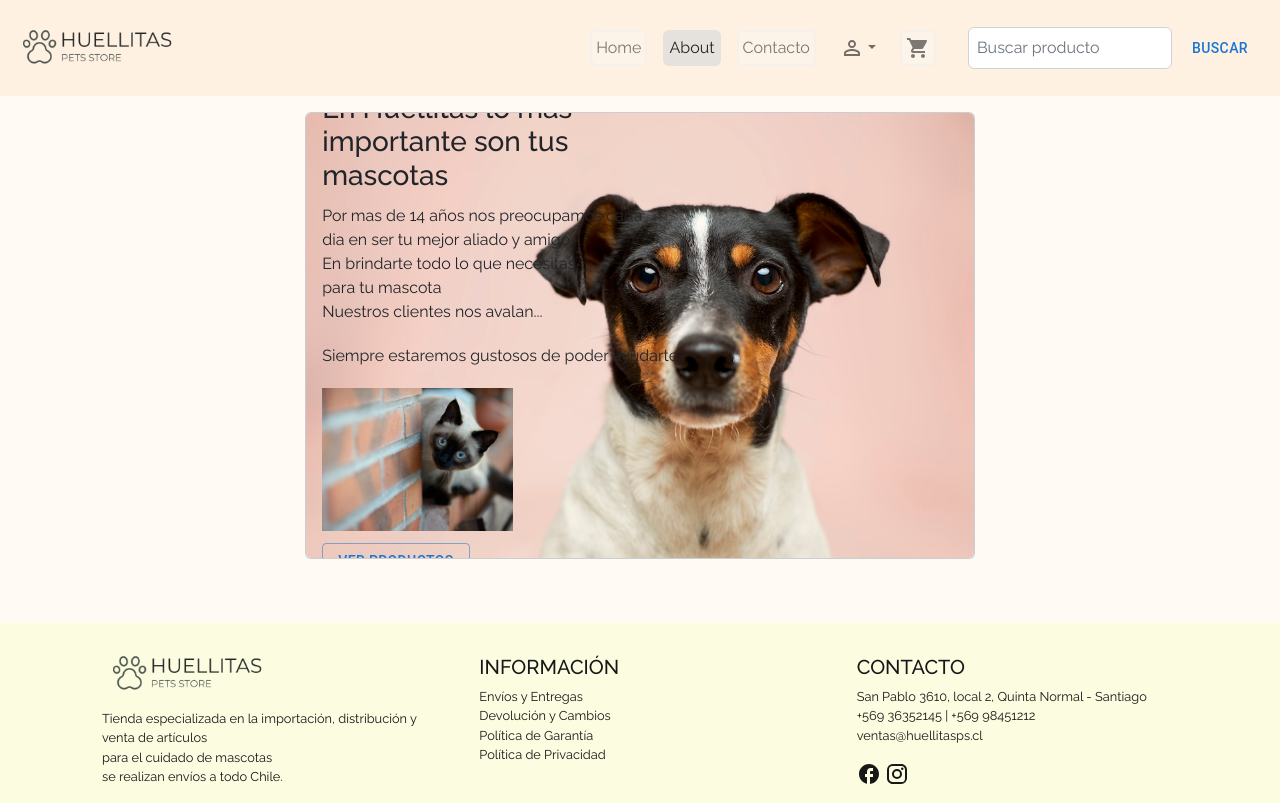
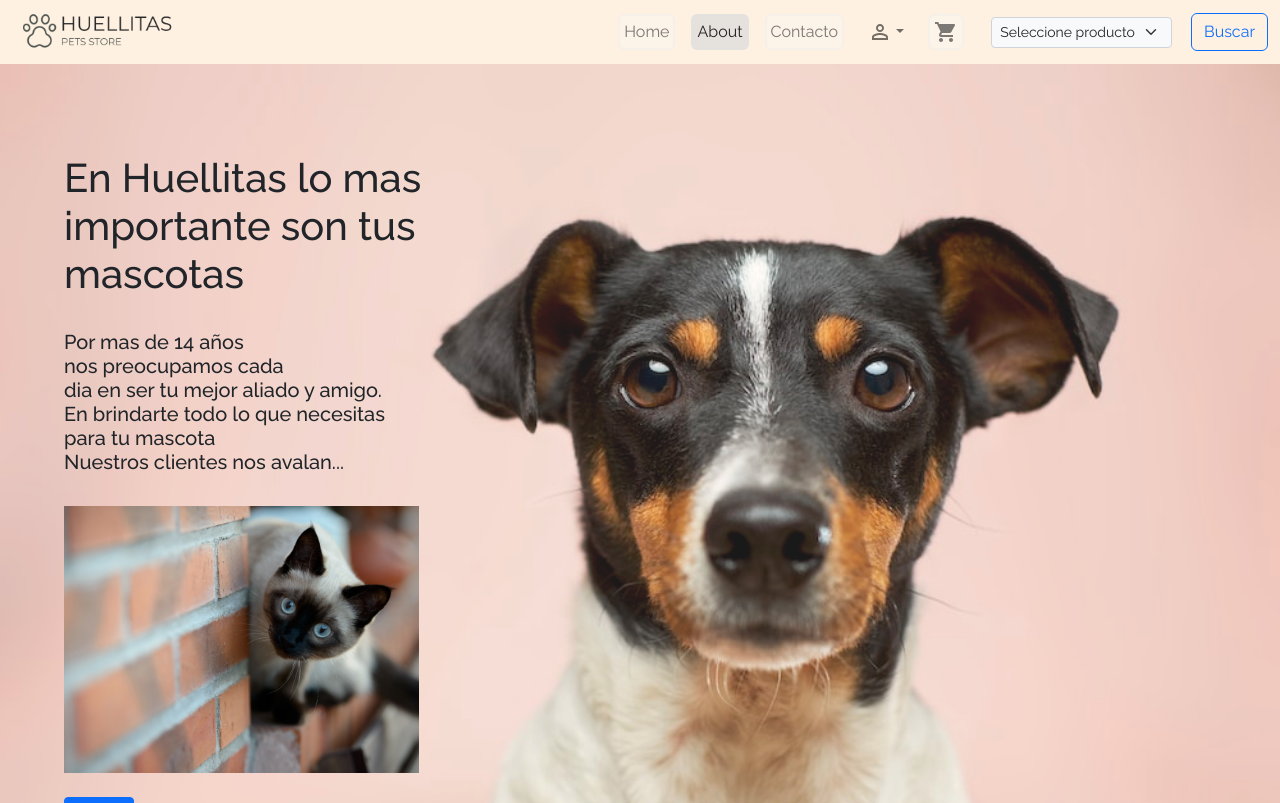
Before and after one commit to LuisGutWo/huellitas_pets_store_final_proyect, a React (Vite) app: page /about in a window 1280 px wide. Shown: the top 803 px of the page. Built offline with nearby package versions, Linux system fonts and the light colour scheme.

Commit message:
fixed select product

```diff
--- a/public/products.json
+++ b/public/products.json
@@ -3,7 +3,7 @@
     "desc": "Bolso para transporte de mascotas, materiales amigables y practicas asas para un transporte seguro y cómodo",
     "id": "P001",
     "img": "/bolso_transporte_mascota.jpg",
-    "name": "Bolos Transporte",
+    "name": "Bolso Transporte",
     "price": 29900,
     "tipo": "gato"
   },
--- a/src/App.jsx
+++ b/src/App.jsx
@@ -9,7 +9,8 @@ import NotFound from "./views/NotFound";
 import About from "./views/About";
 import CreateUser from "./views/CreateUser";
 import ProductsCardSection from "./views/ProductsCardSection";
-import Product from "./views/Product";
+import ProductDetail from "./views/ProductDetail";
+
 import Contact from "./views/Contact";
 
 import "./index.css";
@@ -18,10 +19,11 @@ function App() {
   return (
     <div className="app">
       <MainNavbar />
+      <div className="routes-section">
         <Routes>
           <Route path="/" element={<Home />} />
           <Route path="/products" element={<ProductsCardSection />} />
-        <Route path="/products/:id" element={<Product />} />
+          <Route path="/products/:id" element={<ProductDetail />} />
           <Route path="/cart" element={<Cart />} />
           <Route path="/contact" element={<Contact />} />
           <Route path="/about" element={<About />} />
@@ -29,6 +31,7 @@ function App() {
           <Route path="/create" element={<CreateUser />} />
           <Route path="*" element={<NotFound />} />
         </Routes>
+      </div>
       <MainFooter />
     </div>
   );
--- a/src/components/CartItem.jsx
+++ b/src/components/CartItem.jsx
@@ -9,7 +9,7 @@ export default function CartItem({ item }) {
       <div className="d-flex justify-content-between align-items-center">
         <div className="d-flex">
           <img className="me-3" src={item.img} alt="Product" width="100" />
-          <h3 className="mt-3 p-2">{item.name}</h3>
+          <h3 className="mt-3 p-2 fs-5">{item.name}</h3>
         </div>
         <div className="d-flex gap-1">
           <small className="text-muted p-2">${formatPrice(item.price)}</small>
--- a/src/components/HeroSection.jsx
+++ b/src/components/HeroSection.jsx
@@ -11,7 +11,7 @@ const HeroSection = () => {
             <img
               src="src/assets/img/hero_mascotas.jpg"
               alt=""
-              className="hero-img img-fluid"
+              className="about-img img-fluid"
             />
           </div>
           <div className="newhero-container">
--- a/src/components/MainNavbar.jsx
+++ b/src/components/MainNavbar.jsx
@@ -1,21 +1,61 @@
-import React from "react";
+import React, { useEffect, useState } from "react";
+import { NavLink, useNavigate } from "react-router-dom";
+import { Button, Form } from "react-bootstrap";
+
 import Container from "react-bootstrap/Container";
-import Form from "react-bootstrap/Form";
 import Nav from "react-bootstrap/Nav";
 import Navbar from "react-bootstrap/Navbar";
 import NavDropdown from "react-bootstrap/NavDropdown";
 import Offcanvas from "react-bootstrap/Offcanvas";
 
-import { NavLink } from "react-router-dom";
-import { Button } from "@mui/material";
+import CreateUser from "../views/CreateUser";
+import LoginPage from "../views/LoginPage";
+import Loading from "./Loading";
 
 import PermIdentityIcon from "@mui/icons-material/PermIdentity";
 import ShoppingCartIcon from "@mui/icons-material/ShoppingCart";
+import NotFound from "../views/NotFound";
 
-import CreateUser from "../views/CreateUser";
-import LoginPage from "../views/LoginPage";
+export default function MainNavbar() {
+  const [products, setProducts] = useState([]);
+  const [loading, setLoading] = useState(false);
+  const [selectProduct, setSelectProduct] = useState("");
+  const [error, setError] = useState(false);
 
-function MainNavbar() {
+  const navigate = useNavigate();
+
+  const getProduct = async () => {
+    setLoading(true);
+
+    try {
+      const res = await fetch("/products.json");
+      const productData = await res.json();
+      setProducts(productData);
+    } catch (error) {
+      console.log(error.message);
+    }
+    setLoading(false);
+  };
+  useEffect(() => {
+    getProduct();
+  }, []);
+
+  const handleClick = () => {
+    if (selectProduct) {
+      navigate(`/products/${selectProduct}`);
+    } else {
+      setError(true);
+    }
+  };
+
+  const handleChange = (e) => {
+    setSelectProduct(e.target.value);
+    if (e.target.value) setError(false);
+  };
+
+  if (loading) return <Loading />;
+  if (error) return <NotFound />;
+
   return (
     <>
       {["lg"].map((expand) => (
@@ -27,7 +67,6 @@ function MainNavbar() {
         >
           <Container fluid>
             <Navbar.Brand href="#">
-              <NavLink to="/">
               <img
                 src="src/assets/img/huellitas_logo_dark.png"
                 width="170"
@@ -35,7 +74,6 @@ function MainNavbar() {
                 className="card-image d-inline-block align-top"
                 alt=""
               />
-              </NavLink>
             </Navbar.Brand>
             <Navbar.Toggle aria-controls={`offcanvasNavbar-expand-${expand}`} />
             <Navbar.Offcanvas
@@ -87,7 +125,6 @@ function MainNavbar() {
                     <NavDropdown.Item href="#action5">
                       <LoginPage />
                     </NavDropdown.Item>
-                    <NavDropdown.Item href="#action6"></NavDropdown.Item>
                   </NavDropdown>
                   <NavLink
                     to="/cart"
@@ -98,16 +135,35 @@ function MainNavbar() {
                     <ShoppingCartIcon className="card-image" />
                   </NavLink>
                 </Nav>
-                <Form className="d-flex">
-                  <Form.Control
-                    type="search"
-                    placeholder="Buscar producto"
-                    className="m-3 me-0 p-2"
-                    aria-label="Search"
-                  />
-                  <Button color="primary" className="m-3 p-2">
+                <Form className="navbar-form">
+                  <div className="form-container">
+                    <Form.Select
+                      size="sm"
+                      className="bg-light navbar-select"
+                      onChange={handleChange}
+                    >
+                      <option value={""}>Seleccione producto</option>
+                      {products.map((product) => (
+                        <option key={product.name} value={product.id}>
+                          {product.name}
+                        </option>
+                      ))}
+                    </Form.Select>
+                    <Button
+                      variant="outline-primary"
+                      size="small"
+                      onClick={handleClick}
+                    >
                       Buscar
                     </Button>
+                  </div>
+                  <div>
+                    {error && (
+                      <p className="alert alert-danger alert-sm">
+                        Seleccione un producto
+                      </p>
+                    )}
+                  </div>
                 </Form>
               </Offcanvas.Body>
             </Navbar.Offcanvas>
@@ -117,5 +173,3 @@ function MainNavbar() {
     </>
   );
 }
-
-export default MainNavbar;
--- a/src/index.css
+++ b/src/index.css
@@ -5,12 +5,35 @@
   font-family: "Raleway", sans-serif;
   background-color: #fffbf4;
 }
+.routes-section {
+  margin-top: 4rem;
+}
 
 /* Navbar Styles */
 .main-navbar {
-  height: 12%;
+  height: 4rem;
   background-color: #fff1e1;
 }
+.navbar-form {
+  display: flex;
+  overflow: visible;
+  flex-direction: column;
+  width: 18rem;
+  margin-top: 0.5rem;
+}
+.form-container{
+  display: flex;
+  justify-content: center;
+  align-items: center;
+  gap: 0.5rem;
+}
+.navbar-select{
+  margin: 0.7rem;
+  max-width: 100%;
+
+
+}
+
 
 .active-class {
   background-color: rgba(221, 221, 221, 0.755);
@@ -33,11 +56,14 @@
   border-radius: 6px;
 }
 
+
+
+
+
 /* Hero Section Styles */
 .main-hero {
   display: flex;
   flex-wrap: wrap;
-  margin-top: 4.6rem;
   overflow: hidden;
 }
 .hero-img {
@@ -78,7 +104,7 @@
   align-items: flex-end;
   flex-wrap: wrap;
   margin-left: 2rem;
-  font-size: 3em;
+  font-size: 2em;
 }
 @media screen and (max-width: 640px) {
   .text-container {
@@ -90,7 +116,7 @@
   flex-wrap: wrap;
   text-align: end;
   margin-left: 2rem;
-  font-size: 3em;
+  font-size: 2em;
 }
 @media screen and (max-width: 640px) {
   .newtext-container {
@@ -98,21 +124,31 @@
   }
 }
 
+
+
+
 /* About section Styles */
 .about-container {
+  width: 100%;
   display: flex;
-  justify-content: center;
   align-items: center;
+  overflow: hidden;
 }
-.about-card {
-  overflow: hidden;
-  width: 100%;
+.about-img {
+  opacity: 0.9;
+  width: 100vw;
+  height: 100%;
 }
 .card-overlay {
+  position: absolute;
+  margin-left: 2rem;
+  padding: 2rem;
   display: flex;
   flex-direction: column;
-  justify-content: center;
-  gap: 4px;
+  flex-wrap: wrap;
+  justify-content: space-around;
+  align-items: flex-start;
+  gap: 1.5rem;
 }
 .about-image {
   width: 30%;
@@ -120,6 +156,11 @@
 .about-button {
   text-decoration: none;
 }
+
+
+
+
+
 
 /* Contact Styles */
 .main-contact {
@@ -129,7 +170,6 @@
   align-items: flex-end;
   justify-content: flex-start;
   flex-wrap: wrap;
-  padding-top: 4.5rem;
 }
 .contact-container {
   position: absolute;
@@ -140,8 +180,7 @@
 
 /* Cards Products section */
 .products-section {
-  margin-top: 2rem;
-  padding-top: 4rem;
+  padding-top: 2rem;
 }
 .products-container {
   display: flex;
@@ -150,6 +189,12 @@
   align-items: flex-start;
   margin: 2em;
   gap: 5px;
+}
+.product-container{
+  display: flex;
+  justify-content: center;
+  align-items: center;
+
 }
 .card {
   overflow: hidden;
@@ -174,8 +219,11 @@
 }
 .cart-container {
   background-color: rgba(247, 247, 247, 0.971);
-  padding-top: 6rem;
+  padding-top: 2rem;
 }
+
+
+
 
 /* Footer Styles */
 .main-footer {
--- a/src/views/About.jsx
+++ b/src/views/About.jsx
@@ -1,38 +1,39 @@
-import { Button } from "@mui/material";
-import Card from "react-bootstrap/Card";
+import { Button } from "react-bootstrap";
 import { NavLink } from "react-router-dom";
 
 function About() {
   return (
-    <div className="container about-container">
-      <Card className="bg-light text-dark about-card">
-        <Card.Img
+    <div className="about-container bg-light text-dark">
+      <img
         src="src/assets/img/perrito_fondo_rosado.jpg"
-          alt="Card image"
+        alt=""
+        className="about-img img-fluid"
       />
-        <Card.ImgOverlay className="card-overlay">
-          <Card.Title className="fs-3">
+      <div className="card-overlay">
+        <h1>
           En Huellitas lo mas
           <br /> importante son tus
           <br /> mascotas
-          </Card.Title>
-          <Card.Text>
-            Por mas de 14 años nos preocupamos cada <br /> dia en ser tu mejor
+        </h1>
+        <h5 className="text-dark">
+          Por mas de 14 años
+          <br /> nos preocupamos cada <br /> dia en ser tu mejor
           aliado y amigo. <br />
           En brindarte todo lo que necesitas <br /> para tu mascota <br />{" "}
           Nuestros clientes nos avalan... <br />
-          </Card.Text>
-          <Card.Text>Siempre estaremos gustosos de poder ayudarte</Card.Text>
+        </h5>
         <img
           src="src/assets/img/hero_gatito.jpg"
           alt=""
           className="about-image"
         />
-          <NavLink to="/products" className="about-button mt-2">
-            <Button variant="outlined">Ver Productos</Button>
+        <NavLink to={"/products"}>
+          {" "}
+          <Button size="sm" className="about-button">
+            Ver mas
+          </Button>
         </NavLink>
-        </Card.ImgOverlay>
-      </Card>
+      </div>
     </div>
   );
 }
--- a/src/views/NotFound.jsx
+++ b/src/views/NotFound.jsx
@@ -2,7 +2,7 @@ import React from 'react'
 
 const NotFound = () => {
   return (
-    <div>
+    <div className='mt-5'>
         <h1>NotFound. Error 404</h1>
 
     </div>
--- a/src/views/Product.jsx
+++ b/src/views/ProductDetail.jsx
@@ -4,7 +4,9 @@ import { useParams, NavLink } from "react-router-dom";
 import ShoppingCartIcon from "@mui/icons-material/ShoppingCart";
 import { Button } from "react-bootstrap";
 
-export default function Product() {
+export default function ProductDetail() {
+  const { id } = useParams();
+
   const [product, setProduct] = useState();
   const [loading, setLoading] = useState(true);
   const { addProduct } = useProductsContext();
@@ -14,7 +16,7 @@ export default function Product() {
   useEffect(() => {
     setLoading(true);
     fetch("/products.json")
-      .then((response) => response.json())
+      .then((response) => response.json({id}))
       .then((data) => {
         const product = data.find((item) => item.id === params.id);
         setProduct(product);
@@ -27,7 +29,7 @@ export default function Product() {
   }
 
   return (
-    <div className="container d-flex justify-content-center">
+    <div className="product-container">
       <div className="card">
         <div className="row">
           <div className="col-md-4 text-center">
@@ -37,7 +39,7 @@ export default function Product() {
               alt="..."
             />
             <NavLink to={"/products"} className="text-end">
-              <Button className="btn btn-secondary btn-sm mb-2">Volver</Button>
+              <Button className="btn btn-secondary btn-sm mt-3">Volver</Button>
             </NavLink>
           </div>
           <div className="col-md-8">
```
Also changed, not shown: src/components/MainProductCard.jsx (+15 -11 lines). Lines whose indentation alone changed are shown as unchanged.
